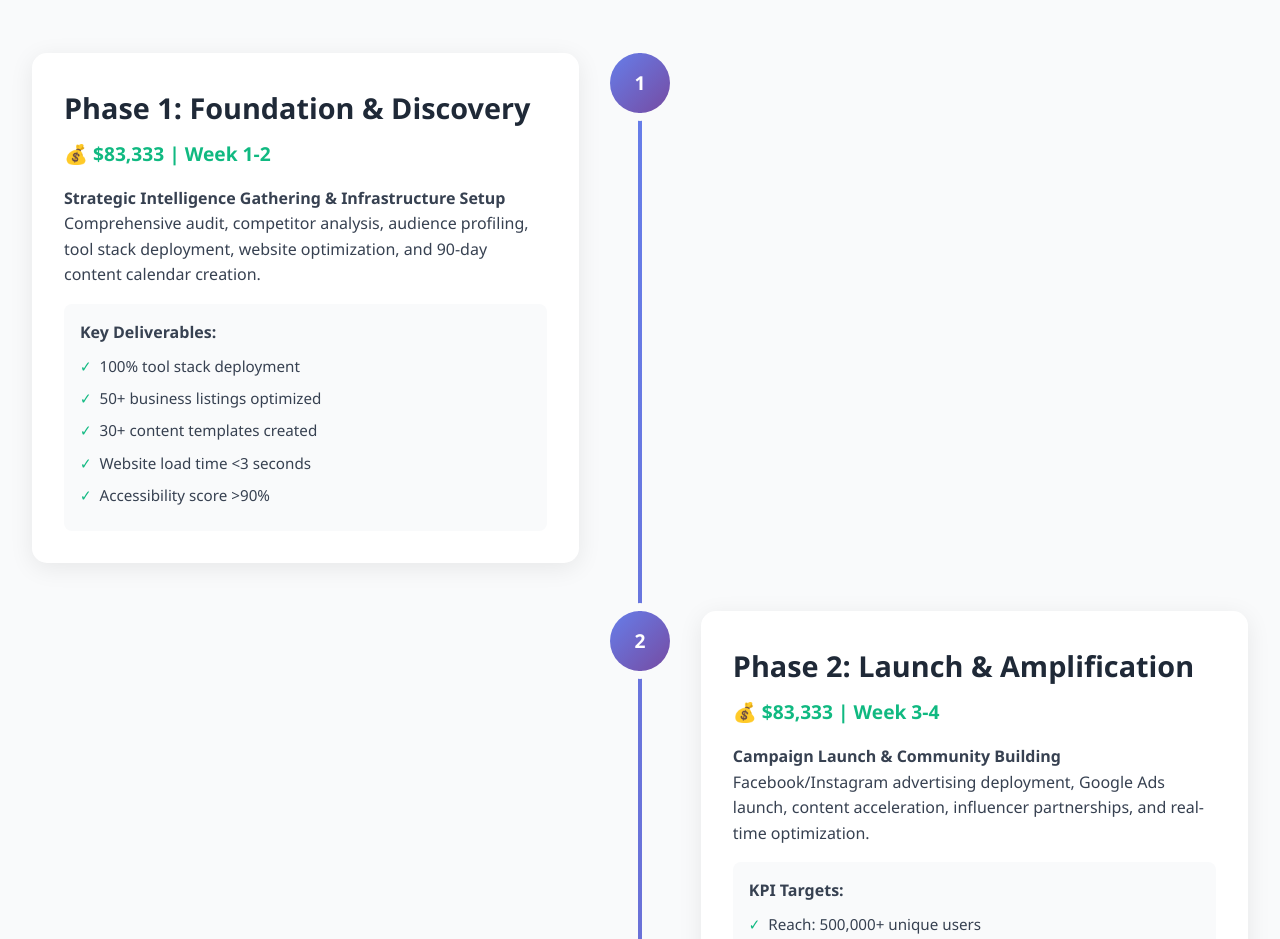
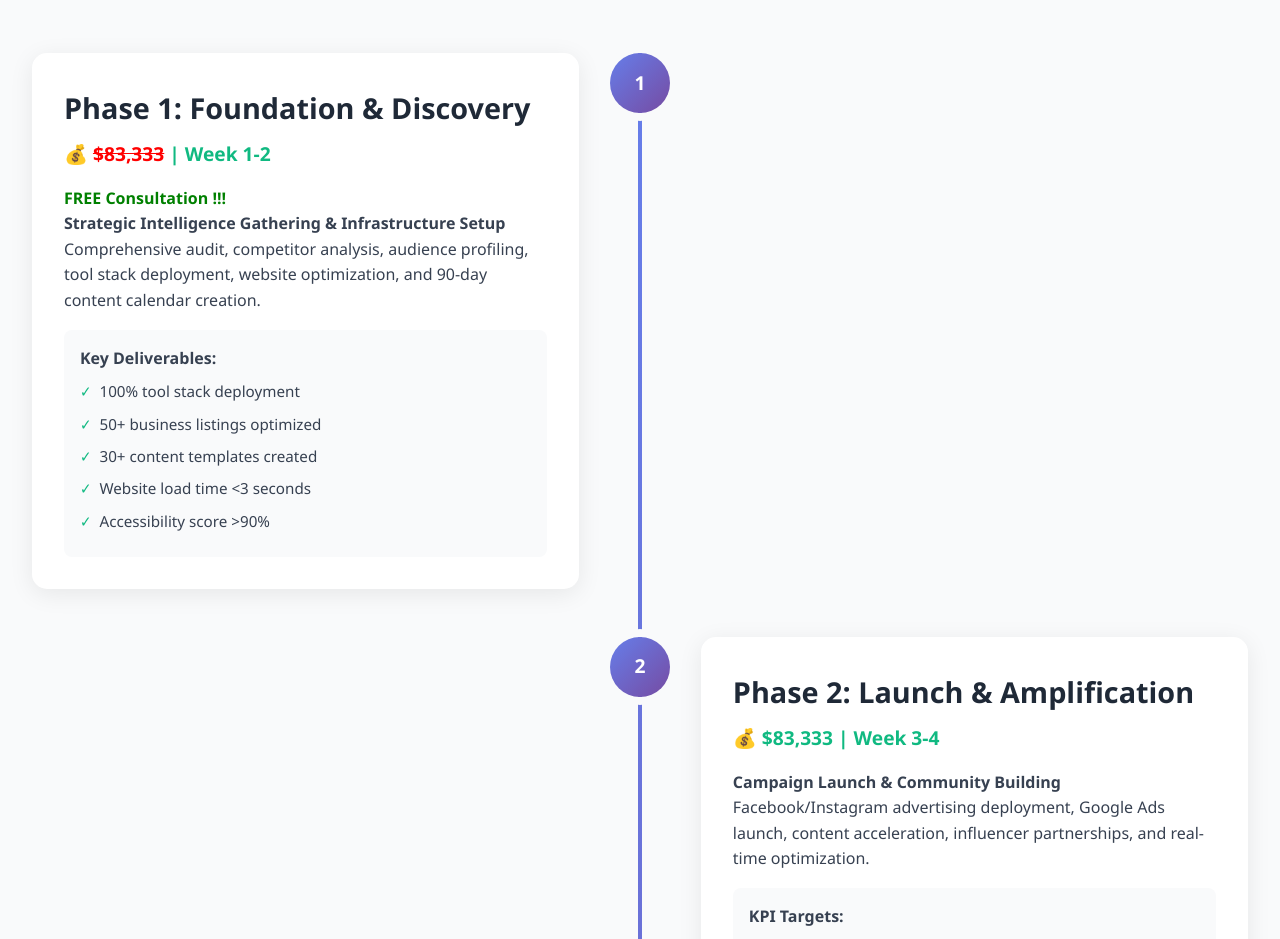
Before and after one commit to BlueSky-LLC/bos.viral.pitch, a plain HTML site: page index.html in a window 1280 px wide. Shown: the part 3120-4059 px from the top of the page. Drawn offline with Linux system fonts and the light colour scheme.

Commit message:
Update Phase 1 pricing - strike through ,333 and add FREE Consultation !!!

```diff
--- a/index.html
+++ b/index.html
@@ -825,7 +825,8 @@
                     <div class="timeline-marker">1</div>
                     <div class="timeline-content">
                         <h3 class="phase-title">Phase 1: Foundation & Discovery</h3>
-                        <div class="phase-budget">💰 $83,333 | Week 1-2</div>
+                        <div class="phase-budget">💰 <span style="text-decoration: line-through; color: red;">$83,333</span> | Week 1-2</div>
+                        <div style="color: green; font-weight: bold; margin-top: 5px;">FREE Consultation !!!</div>
                         <p class="phase-description">
                             <strong>Strategic Intelligence Gathering & Infrastructure Setup</strong><br>
                             Comprehensive audit, competitor analysis, audience profiling, tool stack deployment,
```
Also changed, not shown: 3 other files.
